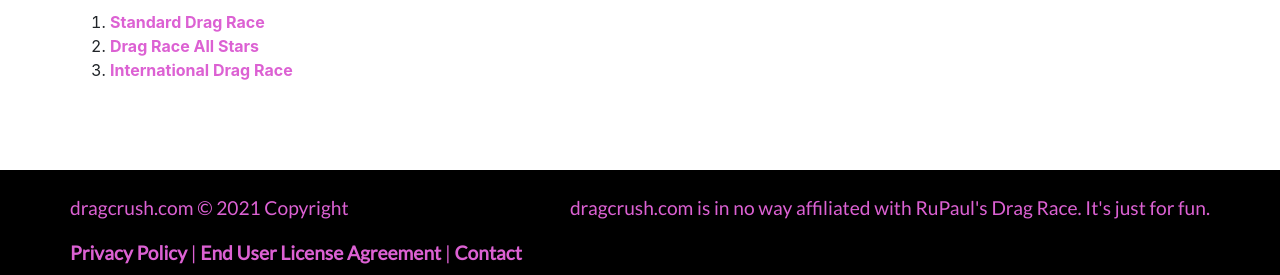
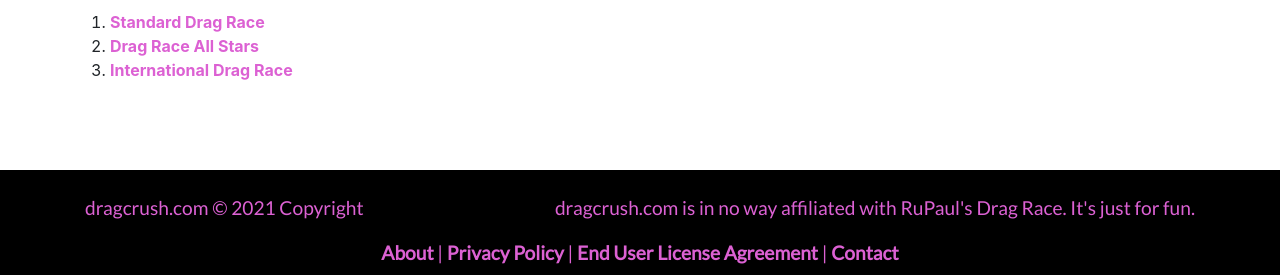
Before and after one commit to astromitts/fantasydrag, a Django app: page / in a window 1280 px wide. Shown: the part 956-1231 px from the top of the page. Run offline with Django 3.2, Linux system fonts and the light colour scheme; data that the repository does not hold is empty; some libraries are stand-ins or nearby versions.

Commit message:
Adjust footer and nav, move about to footer

```diff
--- a/templates/base.html
+++ b/templates/base.html
@@ -30,10 +30,7 @@
 			    <ul class="navbar-nav">
 					{% if user.is_authenticated %}
 						<li class="nav-item">
-						  <a class="nav-link" href="{% url 'queen_list' %}">Search</a>
-						</li>
-						<li class="nav-item">
-						  <a class="nav-link" href="{% url 'about' %}">About</a>
+						  <a class="nav-link" href="{% url 'queen_list' %}">Queens</a>
 						</li>
 						<li class="nav-item">
 						  <a class="nav-link" href="{% url 'profile' %}">{{request.user.username}}</a>
@@ -72,27 +69,23 @@
 	<div class="container-fluid">
 		<nav class="navbar navbar-dark bg-dark">
 			<div class="container">
-				<div class="row">
 				<div class="col">
-						<div class="text-right py-3">
+					<div class="text-left py-3">
 						dragcrush.com © 2021 Copyright
 					</div>
 				</div>
-				</div>
-				<div class="row">
-					<div class="col">
-						<div class="text-left py-3">
+				<div class="col col-8">
+					<div class="text-right py-3">
 						dragcrush.com is in no way affiliated with RuPaul's Drag Race. It's just for fun.
 					</div>
 				</div>
-				</div>
-				<div class="row">
-					<div class="col mx-auto">
+				<div class="col col-12 mx-auto">
 					<div class="text-center">
+
+					    <a href="{% url 'about' %}">About</a> |
 						<a href="{% url 'privacy_policy' %}">Privacy Policy</a> |
 						<a href="{% url 'eula' %}">End User License Agreement</a> |
 						<a href="mailto:kittygirl@dragcrush.com">Contact</a>
-						</div>
 					</div>
 				</div>
 			</div>
```
Lines whose indentation alone changed are shown as unchanged.
